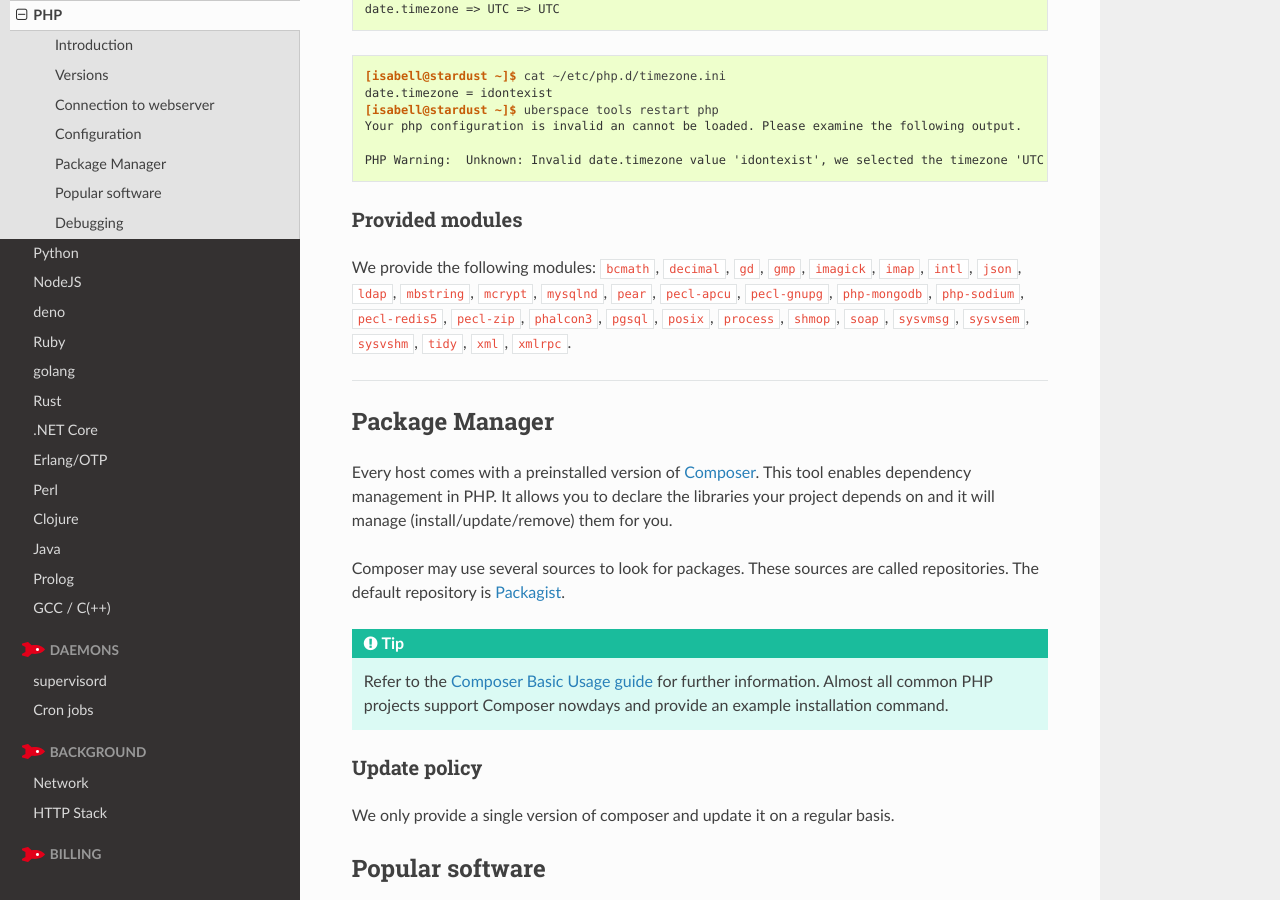
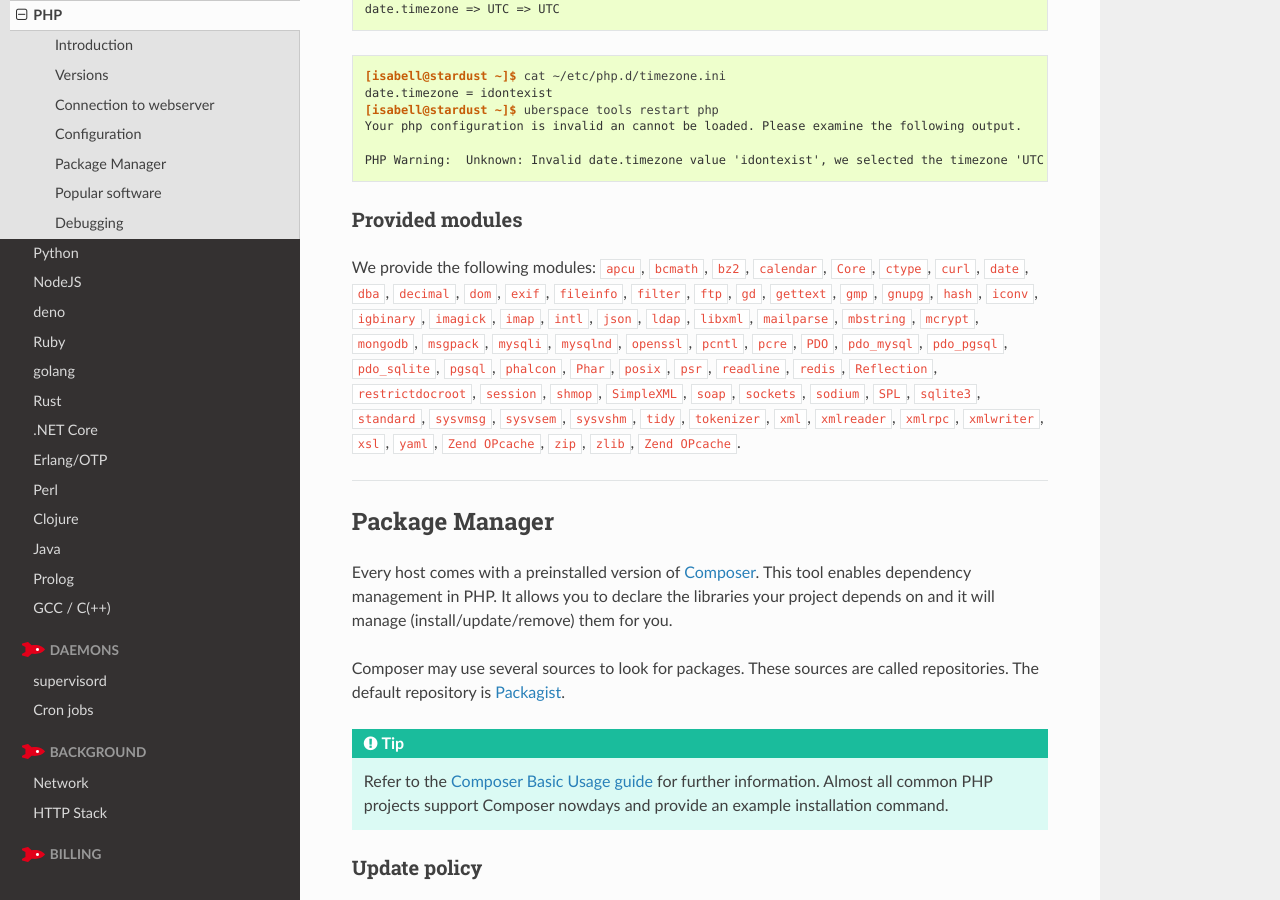
Before and after one commit to Uberspace/manual, a Sphinx documentation site: the page built from source/lang-php.rst, in a window 1280 px wide and 900 px high, scrolled down 3627 px. Built offline with Sphinx 7.4.7 and the Read the Docs theme 2.0.0, drawn with Linux system fonts in a browser that asks for light colours.

Commit message:
add all current php modules

```diff
--- a/source/lang-php.rst
+++ b/source/lang-php.rst
@@ -177,7 +177,7 @@ In this case fix the value and run ``uberspace tools restart php`` again.
 Provided modules
 ----------------
 
-We provide the following modules: ``bcmath``, ``decimal``, ``gd``, ``gmp``, ``imagick``, ``imap``, ``intl``, ``json``, ``ldap``, ``mbstring``, ``mcrypt``, ``mysqlnd``, ``pear``, ``pecl-apcu``, ``pecl-gnupg``, ``php-mongodb``, ``php-sodium``, ``pecl-redis5``, ``pecl-zip``, ``phalcon3``, ``pgsql``, ``posix``, ``process``, ``shmop``, ``soap``, ``sysvmsg``, ``sysvsem``, ``sysvshm``, ``tidy``, ``xml``, ``xmlrpc``.
+We provide the following modules: ``apcu``, ``bcmath``, ``bz2``, ``calendar``, ``Core``, ``ctype``, ``curl``, ``date``, ``dba``, ``decimal``, ``dom``, ``exif``, ``fileinfo``, ``filter``, ``ftp``, ``gd``, ``gettext``, ``gmp``, ``gnupg``, ``hash``, ``iconv``, ``igbinary``, ``imagick``, ``imap``, ``intl``, ``json``, ``ldap``, ``libxml``, ``mailparse``, ``mbstring``, ``mcrypt``, ``mongodb``, ``msgpack``, ``mysqli``, ``mysqlnd``, ``openssl``, ``pcntl``, ``pcre``, ``PDO``, ``pdo_mysql``, ``pdo_pgsql``, ``pdo_sqlite``, ``pgsql``, ``phalcon``, ``Phar``, ``posix``, ``psr``, ``readline``, ``redis``, ``Reflection``, ``restrictdocroot``, ``session``, ``shmop``, ``SimpleXML``, ``soap``, ``sockets``, ``sodium``, ``SPL``, ``sqlite3``, ``standard``, ``sysvmsg``, ``sysvsem``, ``sysvshm``, ``tidy``, ``tokenizer``, ``xml``, ``xmlreader``, ``xmlrpc``, ``xmlwriter``, ``xsl``, ``yaml``, ``Zend OPcache``, ``zip``, ``zlib``, ``Zend OPcache``.
 
 .. _php-popular-software:
 
```
